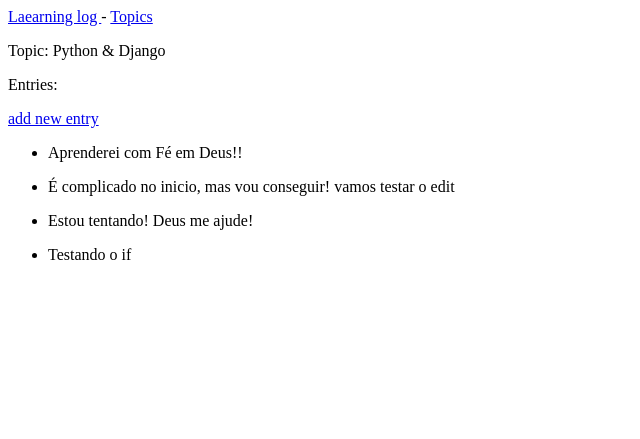
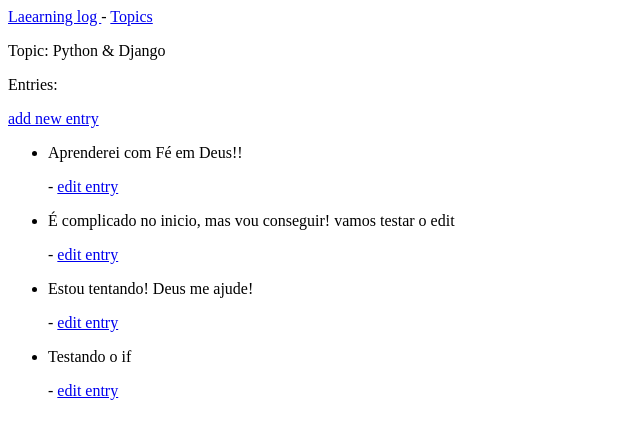
Before and after one commit to fabiorolim/learning_log, a Django app: page /topic/2/ in a window 1280 px wide. Shown: the top 439 px of the page, without its empty margins (0-640 px from the left). Run offline with Django 3.2, Linux system fonts and the light colour scheme; data comes from the database, SQL or seed files in the repository; both versions use the stored data as it was after the commit.

Commit message:
edicao de entries

```diff
--- a/learningng_logs/forms.py
+++ b/learningng_logs/forms.py
@@ -1,7 +1,6 @@
 from django import forms
+from .models import Topic, Entry
 
-
-from .models import Topic, Entry
 
 class TopicForm(forms.ModelForm):
 
--- a/learningng_logs/templates/learning_logs/topic.html
+++ b/learningng_logs/templates/learning_logs/topic.html
@@ -1,6 +1,9 @@
 {% extends 'learning_logs/base.html' %}
 
+
 {% block content %}
+
+
 <p>Topic: {{ topic }}</p>
 <p>Entries:</p>
 <p>
@@ -10,10 +13,13 @@
     {% for entry in entries %}
         <li>
             <p>{{ entry.date.added|date:'m, d, Y, H:i' }}</p>
-            <p>{{ entry.text|linebreaks }}</p>
+            <p>{{ entry.text|linebreaks }}</p> -
+            <a href="{% url 'learning_logs:edit_entry' entry.id %}">edit entry</a>
         </li>
     {% empty %}
         <li>No entries</li>
     {% endfor %}
 </ul>
+
+
 {% endblock content %}
--- a/learningng_logs/urls.py
+++ b/learningng_logs/urls.py
@@ -23,6 +23,8 @@ urlpatterns = [
     url(r'^$', views.index, name='index'),
     url(r'^topics/$', views.topics, name='topics'),
     url(r'^topic/(?P<topic_id>\d+)/$', views.topic, name='topic'),
+    #url(r'^topic/$', views.topic, name='topic'),
     url(r'^new_topic/$', views.new_topic, name='new_topic'),
     url(r'^new_entry/(?P<topic_id>\d+)/$', views.new_entry, name='new_entry'),
+    url(r'^edit_entry/(?P<entry_id>\d+)/$', views.edit_entry, name='edit_entry'),
 ]
--- a/learningng_logs/views.py
+++ b/learningng_logs/views.py
@@ -1,5 +1,7 @@
 from django.shortcuts import render
-from .models import Topic
+from django.utils import log
+
+from .models import Topic, Entry
 from django.http import HttpResponseRedirect
 from django.core.urlresolvers import reverse
 
@@ -31,6 +33,8 @@ def new_topic(request):
     if request.method != 'POST':
         #Nenhum dado submetido, criar formlário em branco
         form = TopicForm()
+        context = {'form': form}
+        return render(request, 'learning_logs/new_topic.html', context)
     else:
         #Dados de POST submetidos; processa os dados
         form = TopicForm(request.POST)
@@ -38,8 +42,10 @@ def new_topic(request):
             form.save()
             return HttpResponseRedirect(reverse('learning_logs:topics'))
 
+    """
     context = {'form': form}
     return render(request, 'learning_logs/new_topic.html', context)
+    """
 
 
 def new_entry(request, topic_id):
@@ -52,7 +58,7 @@ def new_entry(request, topic_id):
         form = EntryForm()
     else:
         #Processa os dados recebidos via POST
-        form = EntryForm(data = request.POST)
+        form = EntryForm(request.POST)
         if form.is_valid():
             new_entry = form.save(commit=False)
             new_entry.topic = topic
@@ -62,3 +68,23 @@ def new_entry(request, topic_id):
 
     context = {'topic': topic, 'form': form }
     return render(request, 'learning_logs/new_entry.html', context)
+
+
+
+def edit_entry(request, entry_id):
+    """Editada uma entry"""
+    entry = Entry.objects.get(id=entry_id)
+    topic = entry.topic
+
+
+    if request.method != 'POST':
+        form = EntryForm(instance=entry)
+    else:
+        form = EntryForm(instance=entry, data=request.POST)
+        if form.is_valid():
+            form.save()
+            return HttpResponseRedirect(reverse('learning_logs:topic', args=[topic.id]))
+
+
+    context = {'form': form, 'entry': entry, 'topic': topic}
+    return render(request, 'learning_logs/edit_entry.html', context)
```
Also changed, not shown: learningng_logs/templates/learning_logs/edit_entry.html (added, +19 -0 lines), db.sqlite3.
